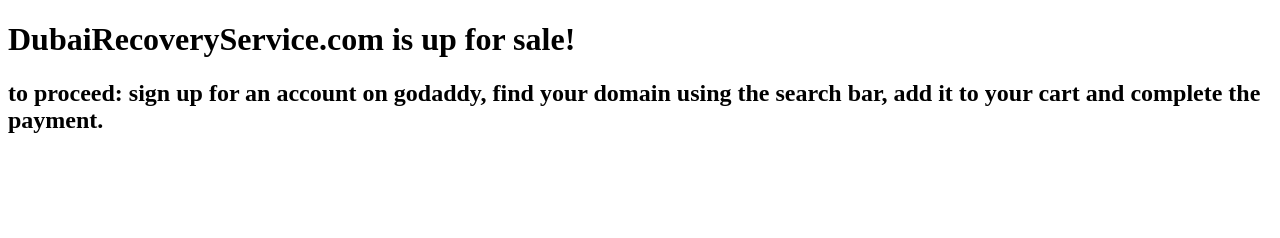
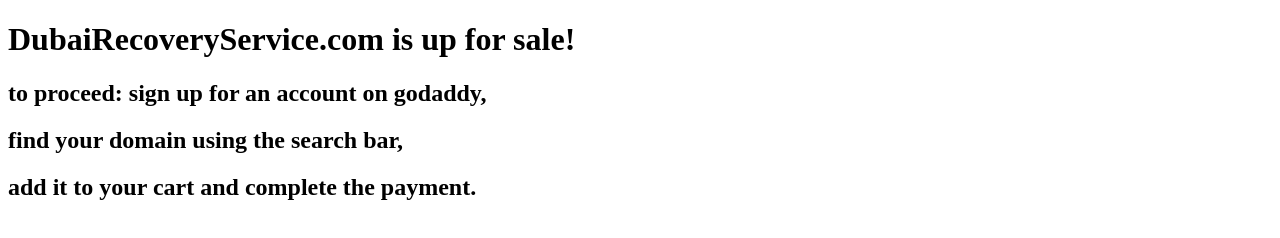
Before and after one commit to chakmannn/dubairecovery, a plain HTML site: page index.html in a window 1280 px wide. Drawn offline with Linux system fonts and the light colour scheme.

Commit message:
Update index.html

```diff
--- a/index.html
+++ b/index.html
@@ -7,6 +7,9 @@
 </head>
 <body>
   <h1>DubaiRecoveryService.com is up for sale!</h1>
-  <h2>to proceed: sign up for an account on godaddy, find your domain using the search bar, add it to your cart and complete the payment.</h2>
+  <h2>to proceed: sign up for an account on godaddy,</h2>
+    <h2>find your domain using the search bar,</h2>
+  <h2>add it to your cart and complete the payment.</h2>
+
 </body>
 </html>
```
